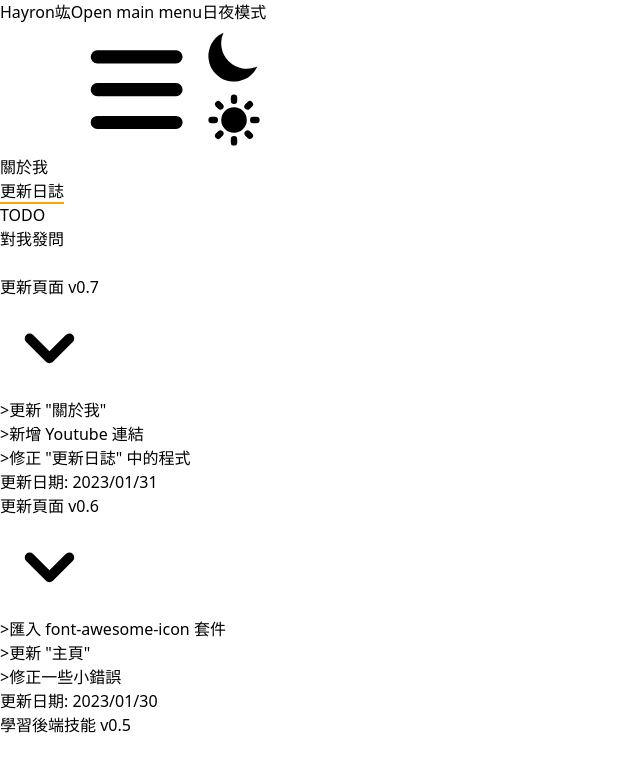
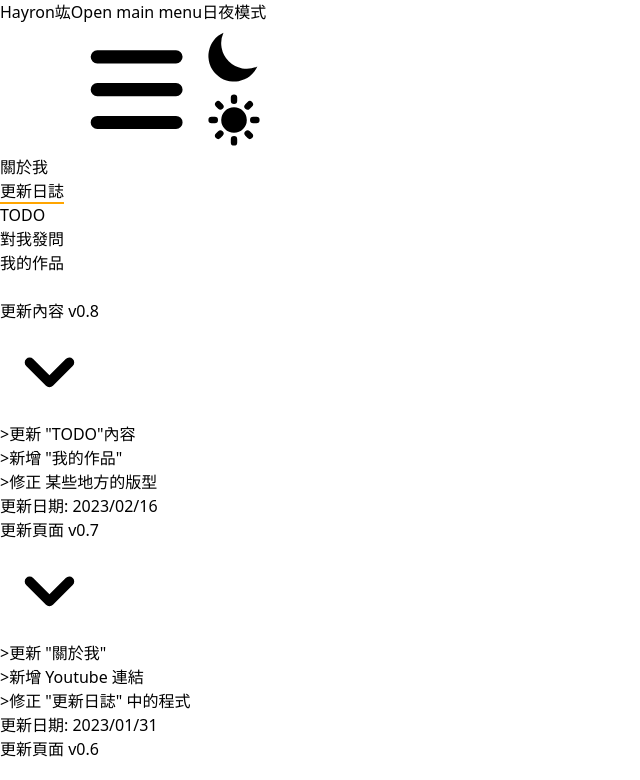
Before and after one commit to DJHayron/MyWebsite, a Vue app: page /log in a window 1280 px wide. Shown: the top 780 px of the page, without its empty margins (0-640 px from the left). Built offline with nearby package versions, Linux system fonts and the light colour scheme.

Commit message:
update to latest

```diff
--- a/src/App.vue
+++ b/src/App.vue
@@ -65,6 +65,10 @@ export default {
         {
           name: '對我發問',
           path: '/askme'
+        },
+        {
+          name: '我的作品',
+          path: '/project'
         }
       ],
       isDark: false
--- a/src/router/index.js
+++ b/src/router/index.js
@@ -26,6 +26,11 @@ const routes = [
     path: '/askme',
     name: '對我發問',
     component: () => import('@/views/AskMe.vue')
+  },
+  {
+    path: '/project',
+    name: '作品集',
+    component: () => import('@/views/MyProject.vue')
   }
 ]
 
--- a/src/views/AboutMe.vue
+++ b/src/views/AboutMe.vue
@@ -1,6 +1,6 @@
 <template>
     <div class="relative md:top-20 top-16 w-full h-full flex flex-col items-center py-6">
-        <div class="absolute left-0 mx-16 border-2 border-orange-400 rounded-xl bg-gray-300 dark:bg-gray-800 flex flex-wrap p-4">
+        <div class="absolute lg:left-40 mx-16 border-2 border-orange-400 rounded-xl bg-gray-200 dark:bg-gray-800 flex flex-wrap p-4">
             <div class="max-sm:m-auto mx-10 my-auto min-w-[100px] min-h-[100px] w-[100px] h-[100px] rounded-full bg-red-400">
                 <img src=""/>
             </div>
--- a/src/views/AskMe.vue
+++ b/src/views/AskMe.vue
@@ -34,7 +34,7 @@ export default {
                     question: this.$refs.question_content.value,
                 })
                 .then( (response) => alert(response['data']['status']))
-                .catch( (error) => console.log(error))
+                .catch( (error) => alert(error))
                 this.$refs.question_content.value = ''
             }
         }
--- a/src/views/HomePage.vue
+++ b/src/views/HomePage.vue
@@ -7,7 +7,7 @@
         TODO: 做出 作品導覽，學習筆記 等功能之後 要在主頁可以推播
      -->
     <div class="relative md:top-20 top-16 w-full h-full flex flex-col items-center py-6">
-        <div class="absolute md:pt-10 lg:left-20 text-xl font-semibold px-6">
+        <div class="absolute md:pt-10 w-4/5 text-xl font-semibold px-6">
             <div class="md:text-5xl text-4xl">
                 你好~ 我是<span class="text-orange-400">Hayron竑</span>
             </div>
--- /dev/null
+++ b/src/views/MyProject.vue
@@ -0,0 +1,9 @@
+<template>
+    <div class="relative md:top-20 top-16 w-full h-full flex flex-col items-center py-6">
+        This is My project
+    </div>
+</template>
+
+<script>
+
+</script>
--- a/src/views/MyTodo.vue
+++ b/src/views/MyTodo.vue
@@ -30,31 +30,53 @@ export default {
             TODO: [
                 {
                     thing: '完成個人網站',
-                    isCheck: false
+                    isCheck: false,
+                    path: ''
                 },
                 {
                     thing: '學習架設伺服器，並讓個人網站上線',
-                    isCheck: false
+                    isCheck: false,
+                    path: ''
                 },
                 {
                     thing: '學習AI相關技能、機器學習、深度學習',
-                    isCheck: false
+                    isCheck: false,
+                    path: ''
                 },
                 {
                     thing: '製作推播演算',
-                    isCheck: false
+                    isCheck: false,
+                    path: ''
                 },
                 {
                     thing: '學習後端技術',
-                    isCheck: false
+                    isCheck: false,
+                    path: ''
                 },
                 {
                     thing: '強化資訊安全的基本觀念',
-                    isCheck: false
+                    isCheck: false,
+                    path: ''
                 },
                 {
                     thing: '完成一款獨立製作的手遊',
-                    isCheck: false
+                    isCheck: false,
+                    path: ''
+                },
+                {
+                    thing: '完成TSP蟻群算法解',
+                    isCheck: true,
+                    path: ''
+                },
+                {
+                    thing: '在個人網站中建立"學習筆記"頁面',
+                    isCheck: false,
+                    path: ''
+                },
+                {
+                    thing: '在"TODO"介面中更新成樹狀',
+                    isCheck: false,
+                    path: ''
                 }
             ]
         }
--- a/src/views/UpdateLog.vue
+++ b/src/views/UpdateLog.vue
@@ -2,7 +2,7 @@
     <div class="relative md:top-20 top-16 w-full h-full flex flex-col items-center py-6">
         <div id="updateLog-content" class="w-4/5" v-for="(item, key) in updateLog" :key="key" :data="item">
             <div id="head">
-                <button type="button" @click="ReadMore(item)" class="w-full flex items-center justify-between p-5 font-medium text-left border border-gray-200 rounded-t-xl bg-gray-200 dark:bg-gray-800 dark:border-gray-900 hover:bg-gray-300 dark:hover:bg-gray-900"
+                <button type="button" @click="ReadMore(item)" class="w-full flex items-center justify-between p-5 font-medium text-left border border-gray-300 rounded-t-xl bg-gray-200 dark:bg-gray-800 dark:border-gray-900 hover:bg-gray-300 dark:hover:bg-gray-900"
                 :class="[item.isOpen ? '' : 'rounded-b-xl']">
                     <span>{{ item.head }} {{ item.version }}</span>
                     <svg data-accordion-icon class="w-6 h-6 shrink-0" :class="[item.isOpen ? 'rotate-180' : '']" fill="currentColor" viewBox="0 0 20 20" xmlns="http://www.w3.org/2000/svg"><path fill-rule="evenodd" d="M5.293 7.293a1 1 0 011.414 0L10 10.586l3.293-3.293a1 1 0 111.414 1.414l-4 4a1 1 0 01-1.414 0l-4-4a1 1 0 010-1.414z" clip-rule="evenodd"></path></svg>
@@ -26,6 +26,13 @@ export default {
         return {
             updateLog: [
                 {
+                    head: '更新內容',
+                    body: '更新 "TODO"內容.新增 "我的作品".修正 某些地方的版型',
+                    version: 'v0.8',
+                    date: '2023/02/16',
+                    isOpen: false
+                },
+                {
                     head: '更新頁面',
                     body: '更新 "關於我".新增 Youtube 連結.修正 "更新日誌" 中的程式',
                     version: 'v0.7',
@@ -34,7 +41,7 @@ export default {
                 },
                 {
                     head: '更新頁面',
-                    body: '匯入 font-awesome-icon 套件.更新 "主頁".修正一些小錯誤',
+                    body: '匯入 font-awesome-icon 套件.更新 "主頁".修正 一些小錯誤',
                     version: 'v0.6',
                     date: '2023/01/30',
                     isOpen: false
```
Also changed, not shown: 2 other files (tests, documents, lock files or other folders).
